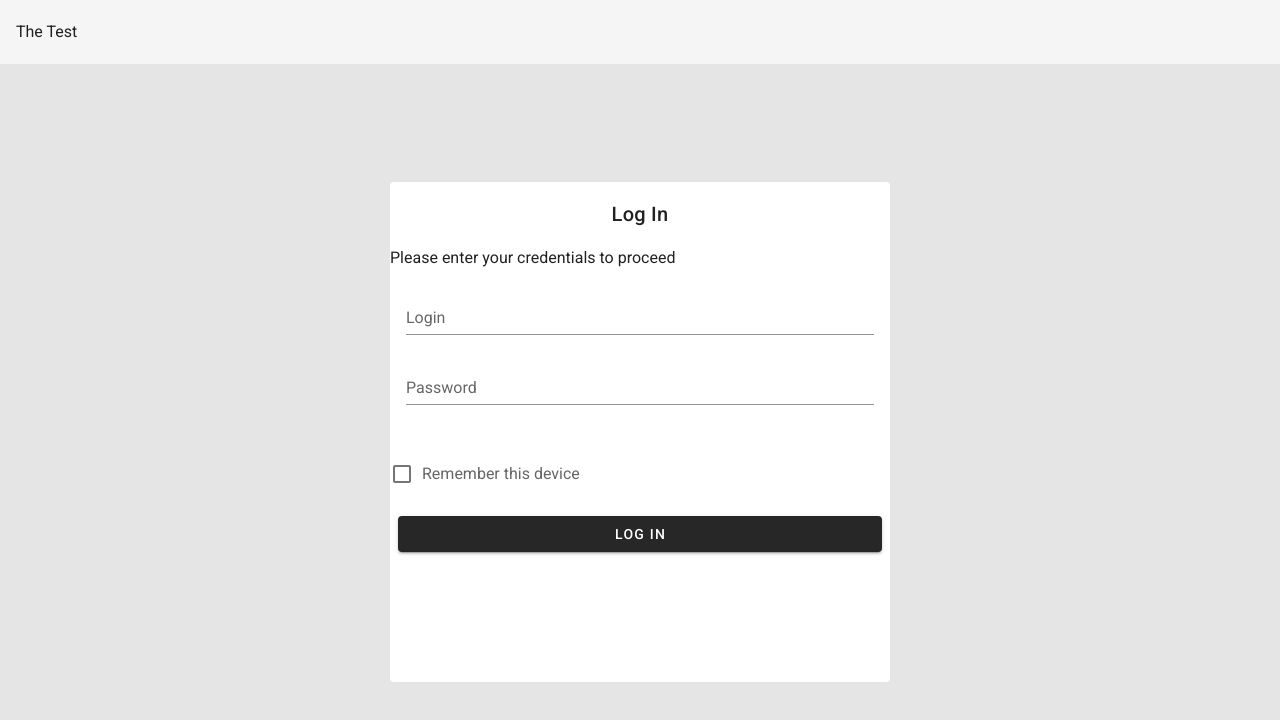
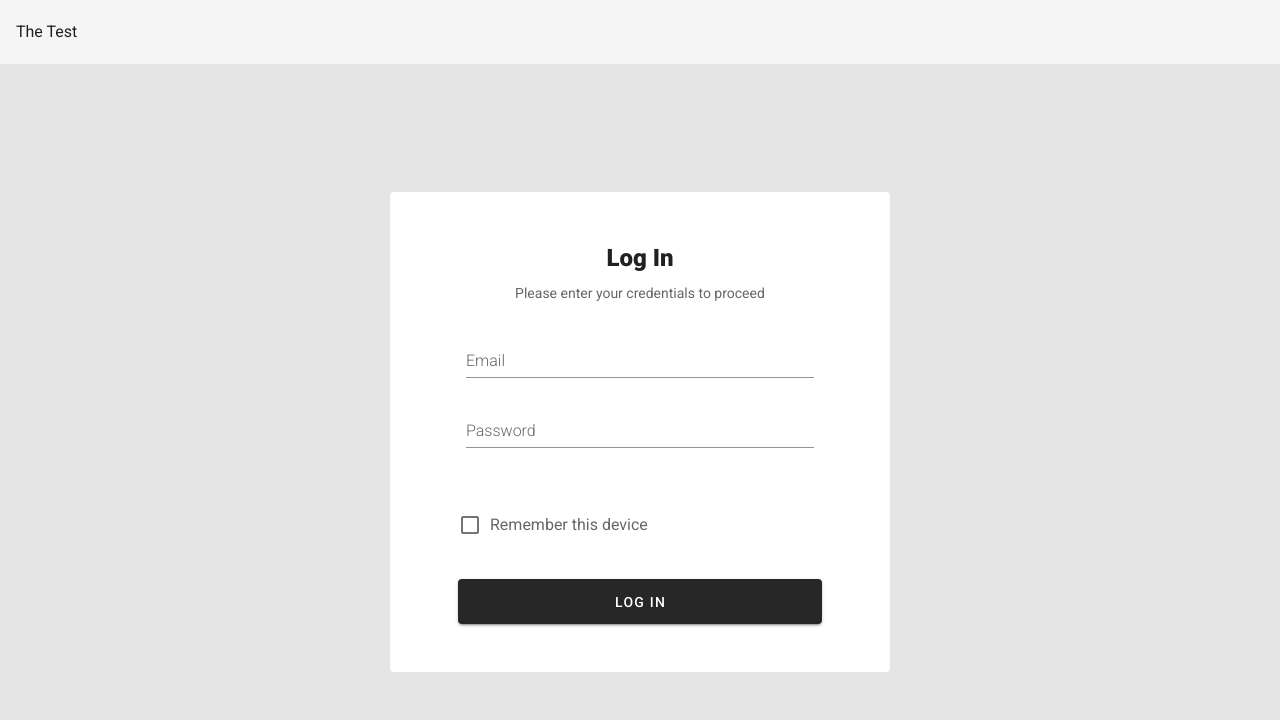
Before and after one commit to konstantin-bondarenko/vue-test-app, a Vue app: page / in a window 1280 px wide. Shown: the top 720 px of the page. Built offline with nearby package versions, Linux system fonts and the light colour scheme.

Commit message:
styled desktop form

```diff
--- a/src/components/Desktop.vue
+++ b/src/components/Desktop.vue
@@ -1,24 +1,34 @@
 <template>
  <v-container class="fill-height" fluid>
   <v-row  align="center" justify="center">
-      <v-card flat class="text-xs-center ma-3" width='500' height='500'>
-          <v-card-title class="justify-center">Log In</v-card-title>
-          <span>Please enter your credentials to proceed</span>
-          <v-card-text>
-            <v-form>
+      <v-card flat class="ma-50" width='500' max-height='500'>
+        <v-list-item two-line>
+          <v-list-item-content class='mt-10 text-center'>
+            <v-list-item-title class="headline font-weight-black mb-3">Log In</v-list-item-title>
+            <v-list-item-subtitle>Please enter your credentials to proceed</v-list-item-subtitle>
+          </v-list-item-content>
+        </v-list-item>
+        <v-card-text>
+          <v-row align="center">
+            <v-col class="display-3" cols="12">
+              <v-form class='mx-15'>
               <v-text-field
-                label="Login"
-                v-model="login"
+                label="Email"
+                v-model="email"
                 type="text"></v-text-field>
               <v-text-field
                 label="Password"
                 v-model="password"
                 type="password"></v-text-field>
             </v-form>
-          </v-card-text>
-          <v-checkbox :label="'Remember this device'"></v-checkbox>
-          <v-card-actions class="justify-center">
-              <v-btn dark width='100%'>Log in</v-btn>
+            </v-col>
+          </v-row>
+        </v-card-text>
+          <v-card-actions class='mx-15'>
+            <v-flex>
+              <v-checkbox :label="'Remember this device'"></v-checkbox>
+              <v-btn dark width='100%' height='45' class='mt-5 mb-10'>Log in</v-btn>
+            </v-flex>
           </v-card-actions>
       </v-card>
   </v-row>
@@ -29,7 +39,7 @@
 export default {
   data(){
     return {
-      login: '',
+      email: '',
       password: '',
     }
   }
```
